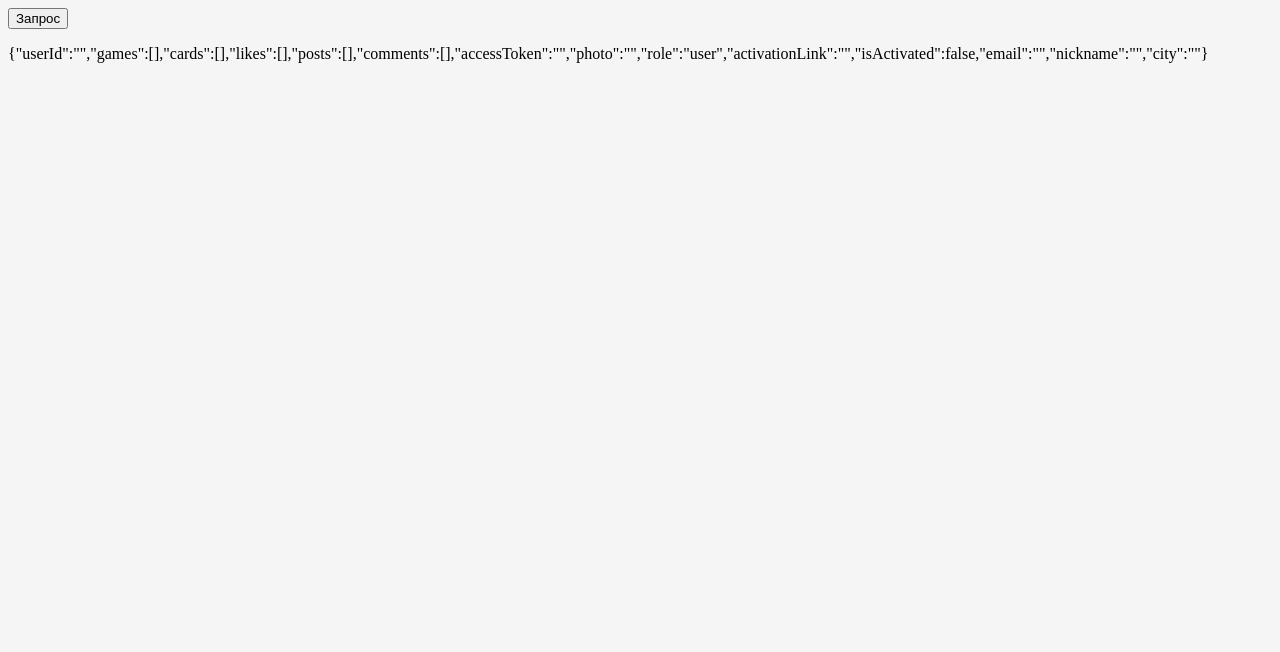
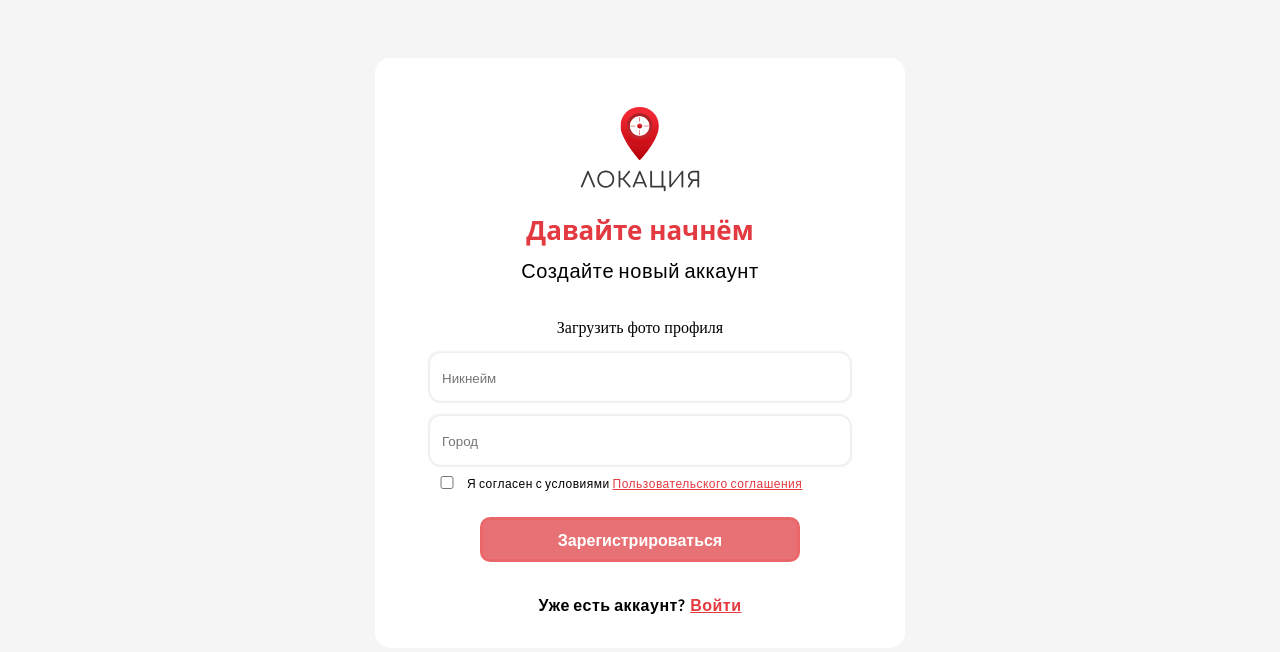
Before and after one commit to KrygluakovNikita/location, a React (Create React App) app in the folder client/: page /registration-google in a window 1280 px wide. Shown: the top 652 px of the page. Built offline with nearby package versions, Linux system fonts and the light colour scheme; no server answers.

Commit message:
feat: Change flow and use httpOnly for cookie

```diff
--- a/client/src/App.tsx
+++ b/client/src/App.tsx
@@ -1,14 +1,11 @@
-import React, { useEffect } from 'react';
+import React from 'react';
 import { Login } from './pages/Login';
 import { Route, Routes } from 'react-router-dom';
 import { RegistrationGoogle } from './pages/RegistrationGoogle';
-import { useAppSelector } from './hooks/redux';
 
 function App() {
-  const user = useAppSelector(state => state.user.nickname);
   return (
     <>
-      {user && <h3>{user}</h3>}
       <Routes>
         <Route path='/registration-google' element={<RegistrationGoogle />} />
         <Route path='/*' element={<Login />} />
--- a/client/src/index.css
+++ b/client/src/index.css
@@ -1,5 +1,145 @@
 body {
   background: #f5f5f5;
+}
+
+.card {
+  position: absolute;
+  margin: auto;
+  display: flex;
+  flex-direction: column;
+  left: 0;
+  right: 0;
+  margin: auto;
+  margin-top: 50px;
+  text-align: center;
+  background-color: white;
+  border-radius: 15px;
+  padding: 15px;
+  width: 500px;
+  align-items: center;
+  justify-content: center;
+  padding: 15px;
+}
+
+.title {
+  font-family: 'Open Sans';
+  font-style: normal;
+  font-weight: 700;
+  font-size: 26px;
+  line-height: 35px;
+}
+
+.accent {
+  color: #e33940;
+}
+
+.text {
+  font-family: 'Lato', sans-serif;
+  font-style: normal;
+  font-weight: 400;
+  font-size: 20px;
+  line-height: 128%;
+  text-align: center;
+  letter-spacing: 0.03em;
+  margin: 10px 0 35px 0;
+}
+
+.input {
+  width: 400px;
+  background-color: white;
+  border-radius: 10px;
+  box-shadow: -1px -1px 2px 1px rgba(59, 58, 57, 0.07), 1px 1px 2px 1px rgba(59, 58, 57, 0.07);
+  padding: 10px;
+  margin: auto;
+  margin-top: 15px;
+
+  font-family: 'Lato', sans-serif;
+  font-style: normal;
+  font-weight: 400;
+  font-size: 16px;
+  line-height: 180%;
+  letter-spacing: 0.5px;
+  color: #808080;
+}
+input {
+  outline: none;
+  border: 0;
+  width: 100%;
+}
+
+.forgot {
+  display: flex;
+  width: 83%;
+  font-family: 'Lato', sans-serif;
+  font-style: normal;
+  font-weight: 400;
+  font-size: 14px;
+  line-height: 150%;
+  text-align: center;
+  letter-spacing: 0.5px;
+  text-decoration-line: underline;
+  margin-bottom: 15px;
+  color: #3b3a39;
+  justify-content: end;
+}
+
+.btn {
+  width: 320px;
+  height: 45px;
+  color: white;
+  border-radius: 5px;
+  font-family: 'Lato', sans-serif;
+  font-weight: 600;
+  font-size: 16px;
+  line-height: 150%;
+  text-align: center;
+  cursor: pointer;
+  position: relative;
+  display: inline-block;
+  outline: none;
+  background: #e9666a;
+  border-radius: 10px;
+  border: none;
+}
+
+.btn:disabled {
+  border: 3px solid #e9666a;
+  background: #e77175;
+}
+.btn p {
+  width: 100%;
+  height: 100%;
+  margin: 0;
+  padding: 0;
+}
+
+.google {
+  margin: 0;
+  font-family: 'Lato', sans-serif;
+  font-style: normal;
+  font-weight: 400;
+  font-size: 16px;
+  line-height: 19px;
+  letter-spacing: 0.5px;
+  color: #3b3a39;
+  margin: 5px 0 20px 0;
+}
+
+img {
+  width: 20px;
+  height: 20px;
+}
+
+.image {
+  display: flex;
+  padding: 16px;
+  justify-content: center;
+  margin: auto;
+  width: 20px;
+  background: #ffffff;
+  border: 1px solid #f2f2f2;
+  border-radius: 32px;
+  cursor: pointer;
 }
 
 .logo img {
--- a/client/src/pages/Login.tsx
+++ b/client/src/pages/Login.tsx
@@ -1,20 +1,14 @@
-import React, { useRef, useEffect } from 'react';
+import React, { useRef } from 'react';
 import './Login.css';
 import GoogleImg from '../images/Google.svg';
 import LogoImg from '../images/Logo.svg';
 import { validateEmail } from '../utils/validation';
-import { IClientData, IUserLogin, useLoginMutation } from '../store/api/UserApi';
-import { useAppDispatch, useAppSelector } from '../hooks/redux';
-import { getUserData } from '../utils/cookie';
-import { IUser, setUser } from '../store/reducers/UserSlice';
+import { IUserLogin, useLoginMutation } from '../store/api/UserApi';
 
 export const Login = () => {
   const emailRef = useRef<HTMLInputElement>({} as HTMLInputElement);
   const passwordRef = useRef<HTMLInputElement>({} as HTMLInputElement);
-  const user = useAppSelector(state => state.user);
-  const dispatch = useAppDispatch();
-
-  const [Login, {}] = useLoginMutation();
+  const [Login] = useLoginMutation();
   const defaultColor = 'black';
 
   const GoogleHandler = () => {
@@ -25,16 +19,14 @@ export const Login = () => {
     window.open(process.env.REACT_APP_GOOGLE_OAUTH_URL_LOGOUT, '_self');
   };
 
-  const LoginHandler = async () => {
+  const LoginHandler = () => {
     if (!validateEmail(emailRef.current.value)) {
       emailRef.current.style.color = 'red';
     } else if (passwordRef.current.value.length < 6) {
       passwordRef.current.style.color = 'red';
     } else {
       const userDto: IUserLogin = { password: passwordRef.current.value, email: emailRef.current.value };
-      const data = await Login(userDto);
-      console.log(data);
-      console.log('login');
+      Login(userDto);
     }
   };
 
@@ -49,29 +41,29 @@ export const Login = () => {
   };
 
   return (
-    <div className='login-card'>
-      <div className='login-main'>
+    <div className='card'>
       <div className='logo'>
         <img src={LogoImg} alt='Logo' />
       </div>
-        <div className='login-hello accent'>Добро пожаловать в Локацию</div>
-        <div className='login-text'>Войдите, чтобы продолжить</div>
-        <div className='login-input'>
+      <div className='title accent'>Добро пожаловать в Локацию</div>
+      <div className='text'>Войдите, чтобы продолжить</div>
+      <div className='input'>
         <input placeholder='Email' type='email' ref={emailRef} onChange={changeEmailHandler} />
       </div>
-        <div className='login-input'>
+      <div className='input'>
         <input placeholder='Пароль' type='text' ref={passwordRef} onChange={changePasswordHandler} />
       </div>
 
-        <a className='login-forgot' href='/forgot-password'>
+      <a className='forgot' href='/forgot-password'>
         Забыли пароль?
       </a>
-        {/*create a tag*/}
-        <div className='login-button' onClick={LoginHandler}>
-          <p>Войти</p>
-        </div>
-        <p className='login-google'>или войти с помощью</p>
-        <div className='login-image' onClick={GoogleHandler}>
+      {/*create a tag//////////////////////////////////*/}
+
+      <button className='btn' onClick={LoginHandler}>
+        Войти
+      </button>
+      <p className='google'>или войти с помощью</p>
+      <div className='image' onClick={GoogleHandler}>
         <img src={GoogleImg} alt='Google' />
       </div>
       <div className='login-registration'>
@@ -81,7 +73,5 @@ export const Login = () => {
         </a>
       </div>
     </div>
-      <div>{JSON.stringify(user)}</div>
-    </div>
   );
 };
--- /dev/null
+++ b/client/src/pages/RegistrationGoogle.css
@@ -0,0 +1,31 @@
+.terms {
+  margin: 5px 0 20px 0;
+  font-family: 'Lato', sans-serif;
+  font-style: normal;
+  font-weight: 500;
+  font-size: 12px;
+  line-height: 150%;
+  display: flex;
+  align-items: center;
+  letter-spacing: 0.5px;
+}
+
+.terms td label {
+  margin-left: 10px;
+}
+
+.registration-login {
+  margin-top: 15px;
+  display: flex;
+  flex-direction: row;
+  justify-content: center;
+  align-items: center;
+  font-family: 'Lato', sans-serif;
+  font-style: normal;
+  font-weight: 600;
+  font-size: 16px;
+  line-height: 150%;
+  text-align: center;
+  letter-spacing: 0.5px;
+  gap: 5px;
+}
--- a/client/src/pages/RegistrationGoogle.tsx
+++ b/client/src/pages/RegistrationGoogle.tsx
@@ -1,30 +1,88 @@
-import React, { useEffect } from 'react';
-
-import { useAppDispatch, useAppSelector } from '../hooks/redux';
+import React, { useEffect, useState } from 'react';
+import LogoImg from '../images/Logo.svg';
+import { useAppSelector } from '../hooks/redux';
 import { IGoogleRegistration, useLoginGoogleMutation } from '../store/api/UserApi';
-import { setUser } from '../store/reducers/UserSlice';
+import { validateEmail } from '../utils/validation';
+import './RegistrationGoogle.css';
 
 export const RegistrationGoogle = () => {
   const user = useAppSelector(state => state.user);
-  const dispatch = useAppDispatch();
   const [LoginGoogle, { isError, error }] = useLoginGoogleMutation();
+  const [nickname, setNickname] = useState('');
+  const [city, setCity] = useState('');
+  const [agree, setAgree] = useState(false);
 
-  const clickHandler = () => {
-    const dto: IGoogleRegistration = { nickname: 'test8', city: 'minck' };
-    LoginGoogle(dto);
+  const RegistrationHandler = () => {
+    const userDto: IGoogleRegistration = { nickname, city };
+    LoginGoogle(userDto);
+  };
+
+  const changeNicknameHandler = (e: React.ChangeEvent<HTMLInputElement>) => {
+    setNickname(e.target.value);
+  };
+
+  const changeCityHandler = (e: React.ChangeEvent<HTMLInputElement>) => {
+    setCity(e.target.value);
   };
 
   useEffect(() => {
     if (isError) {
-      console.log(error);
+      if (error === 401) {
+      } /////////////create error when value is invalid and if status 401 redirect for creating new registrationToken
     }
   }, [isError, error]);
 
   return (
     <div>
-      <div className='container'>
-        <button onClick={clickHandler}>Запрос</button>
-        <div className=''>{user && <p>{JSON.stringify(user)}</p>}</div>
+      <div className='card'>
+        <div className=''>{user && <p>{user.nickname}</p>}</div>
+        <div className='main'>
+          <div className='logo'>
+            <img src={LogoImg} alt='Logo' />
+          </div>
+          <div className='title accent'>Давайте начнём</div>
+          <div className='text'>Создайте новый аккаунт</div>
+          <div className='photo'>
+            <p>Загрузить фото профиля</p>
+            {/*////////////////////*/}
+          </div>
+          <div className='input'>
+            <input placeholder='Никнейм' type='email' onChange={changeNicknameHandler} />
+          </div>
+          <div className='input'>
+            <input placeholder='Город' type='text' onChange={changeCityHandler} />
+          </div>
+
+          <div className='terms'>
+            <table>
+              <tbody>
+                <tr>
+                  <td>
+                    <input type='checkbox' onChange={() => setAgree(state => !state)} />
+                  </td>
+                  <td>
+                    <label>
+                      Я согласен с условиями{' '}
+                      <a href='/#' className='accent'>
+                        Пользовательского соглашения
+                      </a>
+                    </label>
+                  </td>
+                </tr>
+              </tbody>
+            </table>
+          </div>
+
+          <button disabled={!nickname || !city || !agree} className='btn' onClick={RegistrationHandler}>
+            Зарегистрироваться
+          </button>
+          <div className='registration-login'>
+            <p>Уже есть аккаунт?</p>
+            <a href='login' className='accent'>
+              Войти
+            </a>
+          </div>
+        </div>
       </div>
     </div>
   );
```
Also changed, not shown: client/src/pages/Login.css (+0 -131 lines), 2 other files (tests, documents, lock files or other folders). Lines whose indentation alone changed are shown as unchanged.
